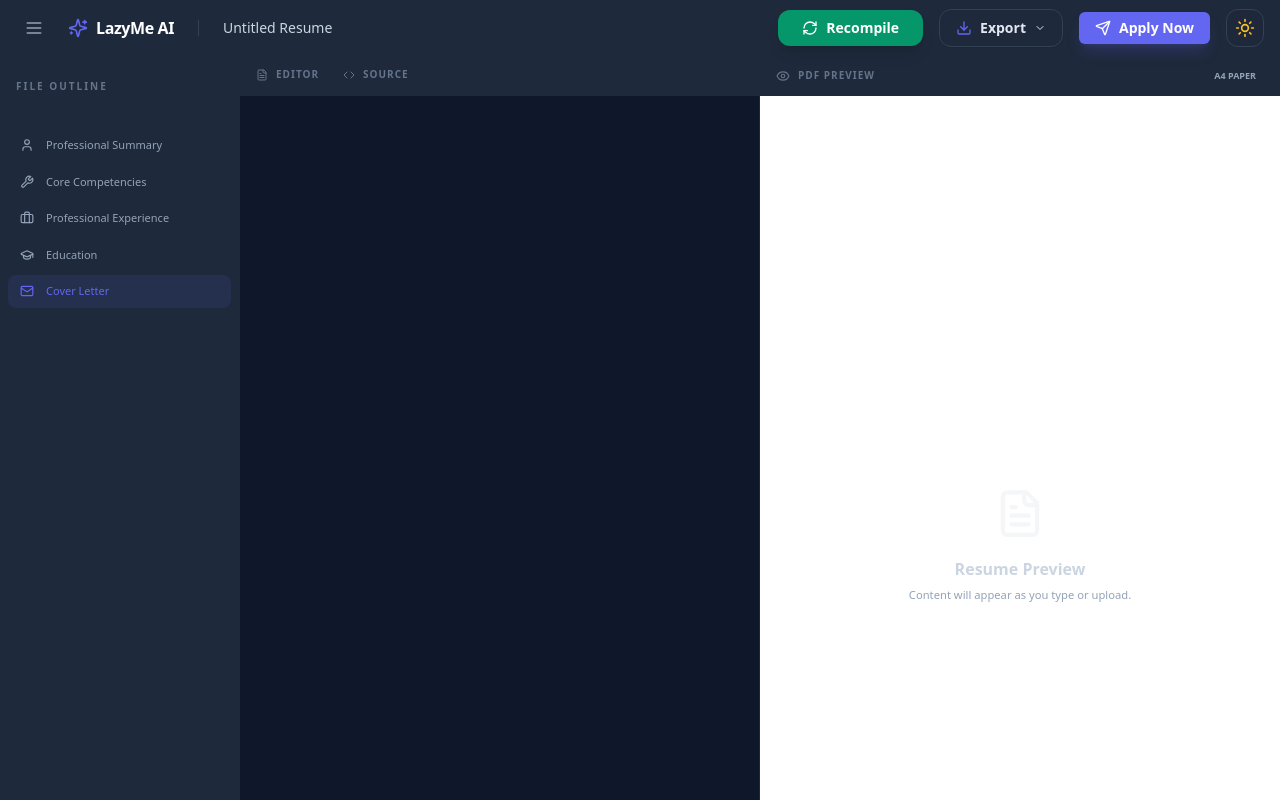
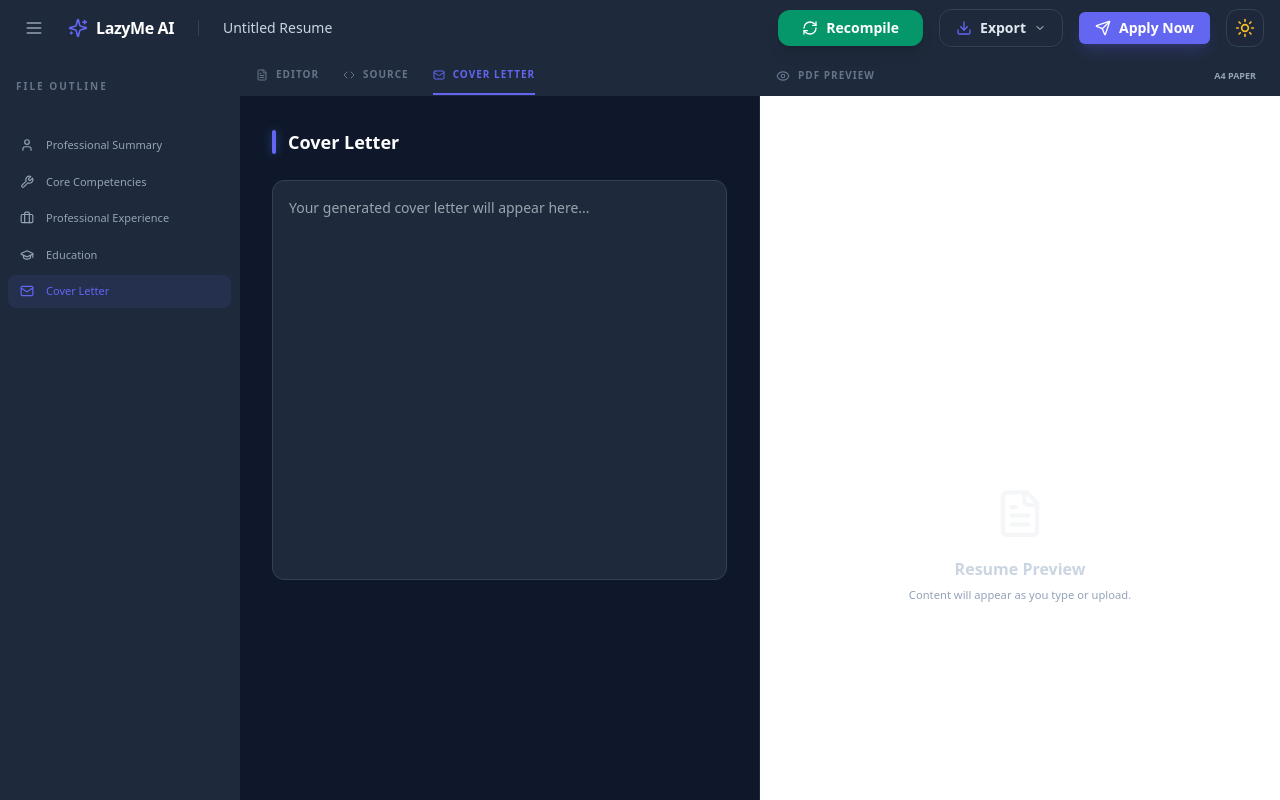
Before and after one commit to devTejasMokarkar/LazyMe, a Next.js app: page /resume-builder in a window 1280 px wide. Both pictures are taken after a click on the button "Cover Letter". Built offline with nearby package versions, Linux system fonts and the light colour scheme.

Commit message:
fix: restore cover letter tab in ResumeBuilder

```diff
--- a/components/ResumeBuilder.tsx
+++ b/components/ResumeBuilder.tsx
@@ -189,7 +189,7 @@ export function ResumeBuilder({
         {/* Editor Panel */}
         <div className="flex flex-col border-r border-slate-800 overflow-hidden bg-[#0f172a]">
           <div className="h-10 bg-[#1e293b] flex items-center px-4 border-b border-slate-800 gap-6 shrink-0">
-            {["edit", "latex"].map((tab) => (
+            {["edit", "latex", "cover"].map((tab) => (
               <button
                 key={tab}
                 onClick={() => setActiveTab(tab as any)}
@@ -197,8 +197,8 @@ export function ResumeBuilder({
                   activeTab === tab ? "border-primary text-primary" : "border-transparent text-slate-500 hover:text-slate-300"
                 }`}
               >
-                {tab === "edit" ? <FileText className="w-3 h-3" /> : <Code className="w-3 h-3" />}
-                {tab === "edit" ? "Editor" : "Source"}
+                {tab === "edit" ? <FileText className="w-3 h-3" /> : tab === "latex" ? <Code className="w-3 h-3" /> : <Mail className="w-3 h-3" />}
+                {tab === "edit" ? "Editor" : tab === "latex" ? "Source" : "Cover Letter"}
               </button>
             ))}
           </div>
@@ -276,6 +276,19 @@ export function ResumeBuilder({
               </div>
             )}
             {activeTab === "latex" && <div className="h-full"><LaTeXPreview resumeData={resume} /></div>}
+            {activeTab === "cover" && (
+              <div className="max-w-2xl mx-auto space-y-6 pb-24">
+                <h3 className="text-white font-bold text-lg flex items-center gap-3">
+                  <div className="w-1 h-6 bg-primary rounded-full shadow-[0_0_10px_rgba(59,130,246,0.5)]" /> Cover Letter
+                </h3>
+                <textarea
+                  className="w-full bg-[#1e293b] border border-slate-700 rounded-xl px-4 py-4 text-sm focus:ring-2 focus:ring-primary outline-none min-h-[400px] resize-none leading-relaxed"
+                  value={coverLetter}
+                  onChange={e => setCoverLetter(e.target.value)}
+                  placeholder="Your generated cover letter will appear here..."
+                />
+              </div>
+            )}
           </div>
         </div>
 
```
